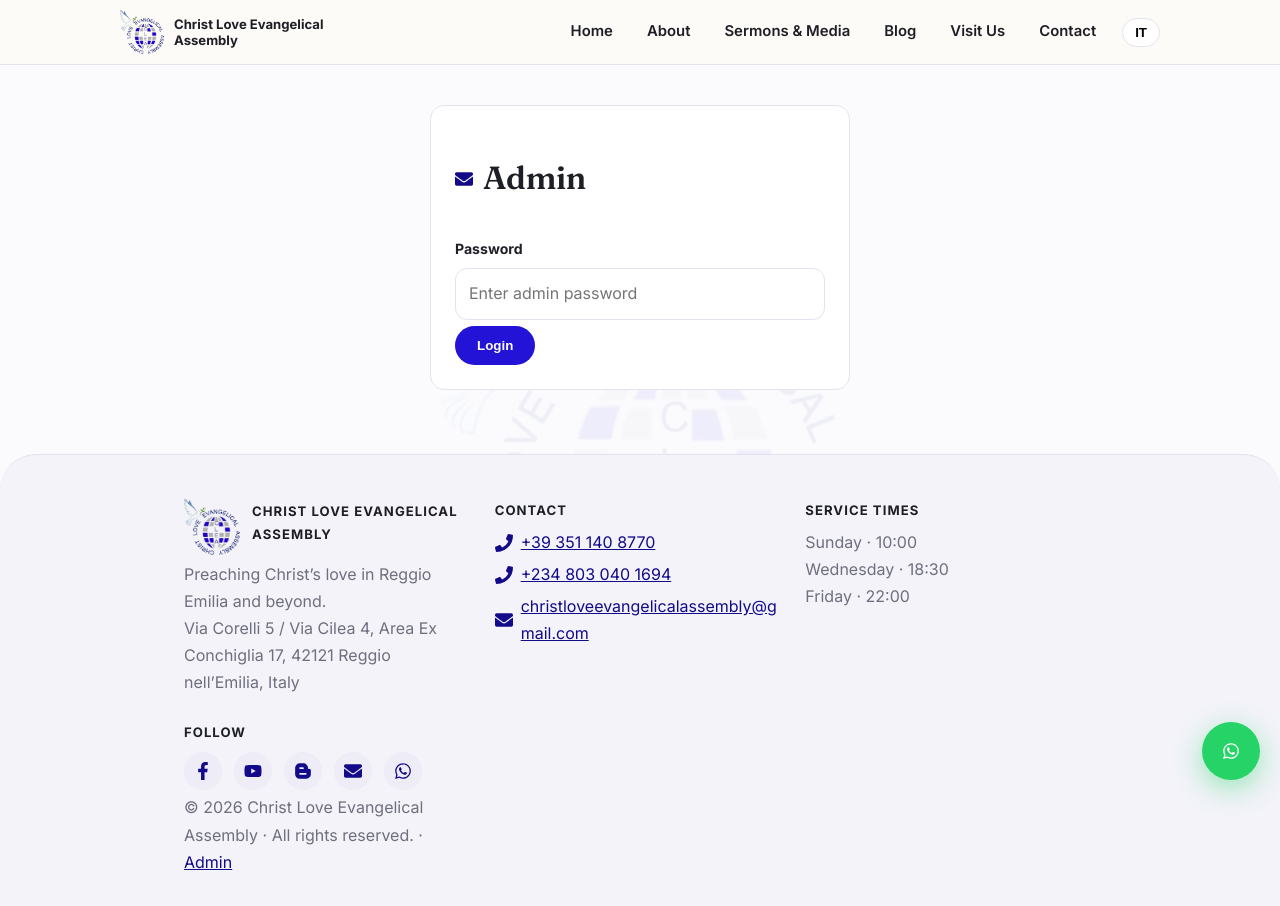
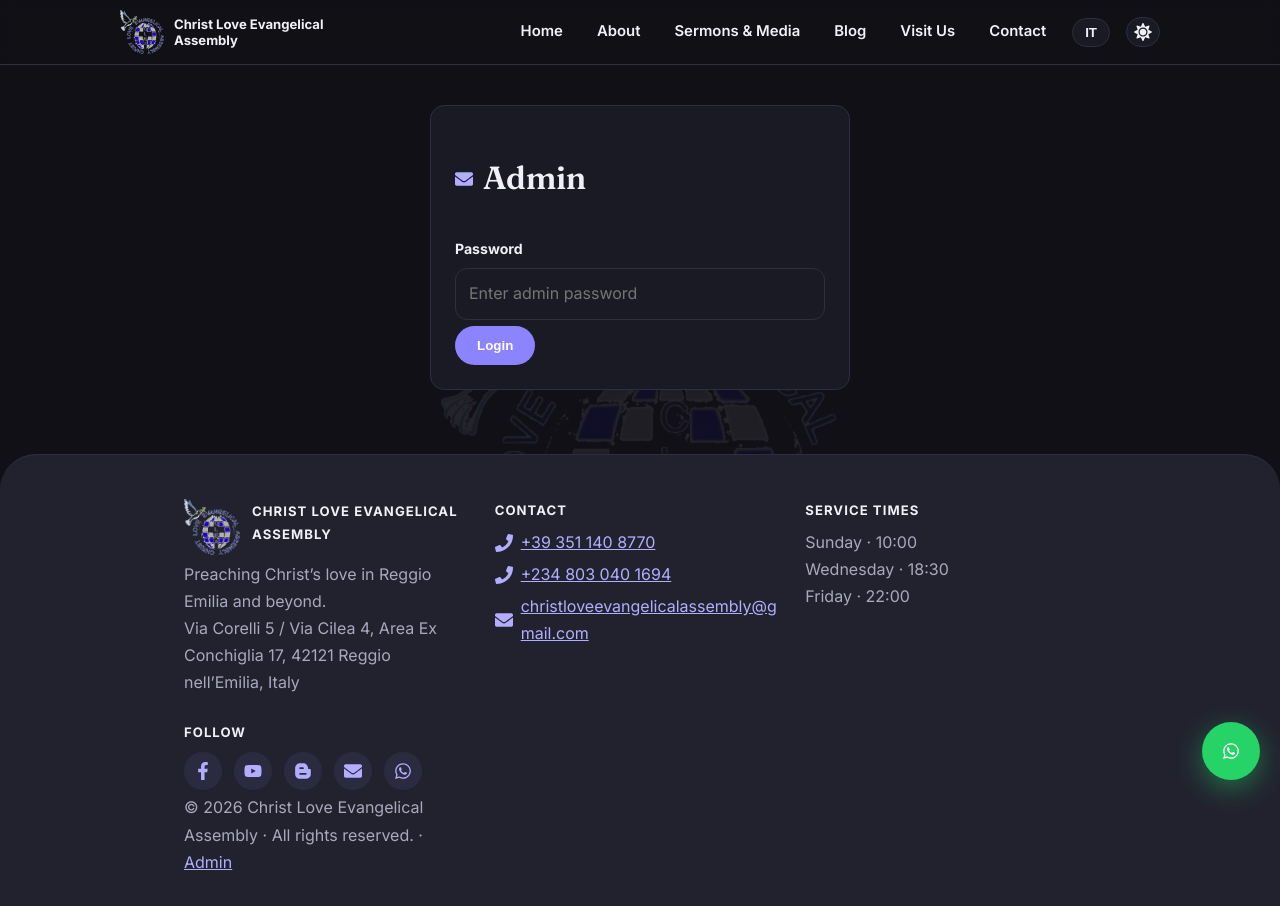
Before and after one commit to knight-dev01/CLEA, a React (Vite) app: page /admin in a window 1280 px wide. Shown: the top 906 px of the page. Built offline with nearby package versions, Linux system fonts and the light colour scheme.

Commit message:
Dark mode by default with light toggle

```diff
--- a/index.html
+++ b/index.html
@@ -11,7 +11,9 @@
 <meta name="keywords" content="CLEA, Christ Love Evangelical Assembly, church Reggio Emilia, chiesa Reggio Emilia, chiesa evangelica Reggio Emilia, chiese evangeliche Emilia Romagna, Nigerian church Italy, Nigerian church Reggio Emilia, African church Italy, Ghanaian church Italy, Yoruba church Italy, multicultural church Italy, Pentecostal church Reggio Emilia, Pentecostal church Italy, evangelical church Italy, Sunday service Reggio Emilia, messa domenica Reggio Emilia, culto domenicale, Bible study Reggio Emilia, studio biblico, prayer meeting, prayer vigil Reggio Emilia, veglia di preghiera, night vigil, midnight prayer, sermons, predicazioni, gospel preaching, Holy Spirit, faith hope love, Jesus Christ, Apostle Babatope Ojo, Apostle Babatope Olusegun Ojo, Pastor Bolanle Oluwakemi Anyanwu, Pastor Bola, Pastor Mololuwa Patience Ojo, Via Corelli 5, Via Cilea 4, Ex Conchiglia, Living Well Living Blessed Initiative, Christmas party church, church anniversary, testimony, devotional, preghiera, fede, speranza, amore, Dio, Gesù Cristo, Spirito Santo, Bibbia, Vangelo, chiesa nigeriana, chiesa africana, stranieri Reggio Emilia, integrazione, community church" />
 <meta name="robots" content="index, follow, max-image-preview:large" />
 <meta name="author" content="Christ Love Evangelical Assembly" />
-<meta name="theme-color" content="#2213d6" />
+<script>try{document.documentElement.dataset.theme=localStorage.getItem('clea-theme')||'dark'}catch(e){document.documentElement.dataset.theme='dark'}</script>
+<meta name="theme-color" content="#101016" media="(prefers-color-scheme: dark)" />
+<meta name="theme-color" content="#FBFBFE" media="(prefers-color-scheme: light)" />
 <meta name="geo.region" content="IT-RE" />
 <meta name="geo.placename" content="Reggio nell'Emilia" />
 <meta name="geo.position" content="44.6983;10.6313" />
--- a/src/App.tsx
+++ b/src/App.tsx
@@ -2,6 +2,7 @@
 import { useEffect } from 'react';
 import Layout from './components/Layout';
 import { LangProvider } from './i18n';
+import { ThemeProvider } from './theme';
 import { Home, About, Media, Blog, Visit, Contact, NotFound } from './pages/Main';
 import Admin from './pages/Admin';
 
@@ -15,6 +16,7 @@
 
 export default function App() {
   return (
+    <ThemeProvider>
     <LangProvider>
       <BrowserRouter>
         <ScrollToTop />
@@ -32,5 +34,6 @@
         </Routes>
       </BrowserRouter>
     </LangProvider>
+    </ThemeProvider>
   );
 }
--- a/src/components/Layout.tsx
+++ b/src/components/Layout.tsx
@@ -24,6 +24,7 @@
 import { useLang } from '../i18n';
 import { useScrolledNav } from '../hooks';
 import { FacebookIcon, BloggerIcon, MailIcon, PhoneIcon, WhatsappIcon, YoutubeIcon } from '../icons';
+import { ThemeToggle } from '../theme';
 import { SOCIALS } from '../store';
 
 export function Nav() {
@@ -41,6 +42,7 @@
       <a className="brand" href="/"><img src="logo.png" alt="Christ Love Evangelical Assembly logo" /><span>Christ Love Evangelical Assembly</span></a>
       <div className={'links' + (open ? ' open' : '')}>{L.map(([to, l]) => <NavLink key={to} to={to} className={({ isActive }) => isActive ? 'active' : ''}>{l}</NavLink>)}</div>
       <button className="langbtn" onClick={() => setLang(lang === 'en' ? 'it' : 'en')}>{lang === 'en' ? 'IT' : 'EN'}</button>
+      <ThemeToggle />
       <button className={'menubtn' + (open ? ' open' : '')} onClick={() => setOpen(!open)} aria-label={open ? 'Close menu' : 'Open menu'} aria-expanded={open}>
         <span /><span /><span />
       </button>
--- a/src/icons.tsx
+++ b/src/icons.tsx
@@ -1,5 +1,5 @@
 import type { ComponentType, CSSProperties } from 'react';
-import { FaFacebookF, FaYoutube, FaWhatsapp, FaBloggerB, FaPhone, FaEnvelope } from 'react-icons/fa';
+import { FaFacebookF, FaYoutube, FaWhatsapp, FaBloggerB, FaPhone, FaEnvelope, FaMoon, FaSun } from 'react-icons/fa';
 import { FaMapLocationDot, FaClock, FaChurch, FaVideo, FaBookOpen, FaUsers } from 'react-icons/fa6';
 import type { IconBaseProps } from 'react-icons';
 
@@ -23,3 +23,5 @@
 export const VideoIcon = wrap(FaVideo);
 export const BookIcon = wrap(FaBookOpen);
 export const UsersIcon = wrap(FaUsers);
+export const MoonIcon = wrap(FaMoon);
+export const SunIcon = wrap(FaSun);
--- a/src/index.css
+++ b/src/index.css
@@ -1,23 +1,25 @@
-:root{--bg:#FBFBFE;--sage:#2213d6;--sage-d:#130a8a;--gold:#a8a8b8;--ink:#1e1e26;--muted:#6f6f7e;--card:#fff;--line:#e4e2ec;--radius:14px;--font-body:'Inter','Segoe UI',system-ui,-apple-system,sans-serif;--font-display:'Fraunces',Georgia,serif}
+:root,[data-theme="dark"]{--bg:#101016;--sage:#8b83ff;--sage-d:#b3adff;--gold:#a8a8b8;--ink:#f1f0f8;--muted:#a9a9bd;--card:#1a1a25;--elev:#22222f;--chip:#2b2b40;--line:#2e2e42;--wm:.09;--radius:14px;--font-body:'Inter','Segoe UI',system-ui,-apple-system,sans-serif;--font-display:'Fraunces',Georgia,serif;color-scheme:dark}
+[data-theme="light"]{--bg:#FBFBFE;--sage:#2213d6;--sage-d:#130a8a;--gold:#a8a8b8;--ink:#1e1e26;--muted:#6f6f7e;--card:#fff;--elev:#f7f7fc;--chip:#edecf7;--line:#e4e2ec;--wm:.055;color-scheme:light}
 *{box-sizing:border-box}html,body{overflow-x:clip}body{margin:0;font-family:var(--font-body);background:var(--bg);color:var(--ink);line-height:1.7;-webkit-font-smoothing:antialiased}
 img,iframe,video,table{max-width:100%}
 footer a,.contactline a,.card a{overflow-wrap:anywhere}
 /* Persistent logo watermark backdrop (image set inline in Layout for correct base path) */
-.watermark{position:fixed;inset:0;z-index:0;pointer-events:none;background-position:center 62%;background-size:min(72vmin,420px);background-repeat:no-repeat;opacity:.055}
+.watermark{position:fixed;inset:0;z-index:0;pointer-events:none;background-position:center 62%;background-size:min(72vmin,420px);background-repeat:no-repeat;opacity:var(--wm)}
 .offline-banner{position:sticky;top:0;z-index:55;background:#7c2d12;color:#fff;text-align:center;font-size:.88rem;font-weight:600;padding:10px 16px}
 .wrap,footer{position:relative;z-index:1}
 .brand span{font-size:.82rem;line-height:1.25;max-width:190px}
 h1,h2{font-family:var(--font-display);font-weight:600;letter-spacing:-.01em}
 a{color:var(--sage-d)}.wrap{max-width:960px;margin:0 auto;padding:0 24px}
-.nav{position:sticky;top:0;z-index:50;background:rgba(253,251,247,.94);backdrop-filter:blur(8px);border-bottom:1px solid var(--line)}
+.nav{position:sticky;top:0;z-index:50;background:var(--bg);background:color-mix(in srgb,var(--bg) 88%,transparent);backdrop-filter:blur(8px);-webkit-backdrop-filter:blur(8px);border-bottom:1px solid var(--line)}
 .nav-in{display:flex;align-items:center;gap:16px;padding:10px 20px;max-width:1080px;margin:0 auto}
 .brand{display:flex;align-items:center;gap:10px;font-weight:800;text-decoration:none;color:var(--ink)}
 .brand img{width:44px;height:44px;object-fit:contain}
 .links{display:flex;gap:14px;margin-left:auto;flex-wrap:wrap}
 .links a{text-decoration:none;color:var(--ink);font-weight:600;font-size:.93rem;padding:6px 10px;border-radius:10px}
 .links a:hover,.links a.active{background:#edecf7}
-.langbtn{border:1px solid var(--line);background:#fff;border-radius:20px;padding:6px 12px;cursor:pointer;font-weight:700}
-.menubtn{display:none;flex-direction:column;justify-content:center;gap:5px;width:44px;height:44px;background:#fff;border:1px solid var(--line);border-radius:12px;cursor:pointer;padding:10px 11px}
+.langbtn{border:1px solid var(--line);background:var(--card);color:var(--ink);border-radius:20px;padding:6px 12px;cursor:pointer;font-weight:700;display:inline-flex;align-items:center;justify-content:center}
+.themebtn{width:34px;height:30px;padding:0}
+.menubtn{display:none;flex-direction:column;justify-content:center;gap:5px;width:44px;height:44px;background:var(--card);border:1px solid var(--line);border-radius:12px;cursor:pointer;padding:10px 11px}
 .menubtn span{display:block;height:2px;background:var(--ink);border-radius:2px;transition:transform .2s ease,opacity .2s ease}
 .menubtn.open span:nth-child(1){transform:translateY(7px) rotate(45deg)}
 .menubtn.open span:nth-child(2){opacity:0}
@@ -39,13 +41,13 @@
 .card>.btn:last-child,.card>.rowbtns:last-child,.card>a:last-child{margin-top:auto;padding-top:8px}
 .card>.btn:last-child{align-self:flex-start}.card .rowbtns .btn{margin-top:0}
 .location .btn{align-self:flex-start}
-.card img:not(.pastor-photo){width:100%;aspect-ratio:4/3;object-fit:contain;background:#f1f1f7;border-radius:10px;border:1px solid var(--line)}
+.card img:not(.pastor-photo){width:100%;aspect-ratio:4/3;object-fit:contain;background:var(--elev);border-radius:10px;border:1px solid var(--line)}
 .sec{margin:56px 0}.sec h2{font-size:1.65rem;margin-bottom:8px}.muted{color:var(--muted)}
 .pill{display:inline-block;background:transparent;border:1px solid var(--line);color:var(--muted);font-weight:600;font-size:.76rem;letter-spacing:.06em;padding:4px 12px;border-radius:20px;text-transform:uppercase}
 .channel-banner{display:flex;align-items:center;justify-content:space-between;gap:16px;flex-wrap:wrap;margin-bottom:20px}
 /* ---- Fuller designed sections ---- */
 .stats{display:grid;grid-template-columns:repeat(auto-fit,minmax(150px,1fr));gap:1px;background:var(--line);border:1px solid var(--line);border-radius:var(--radius);overflow:hidden;margin:8px 0}
-.stat{background:#fff;padding:22px 16px;text-align:center}
+.stat{background:var(--card);padding:22px 16px;text-align:center}
 .stat b{display:block;font-family:var(--font-display);font-size:1.9rem;font-weight:600;color:var(--sage-d)}
 .stat span{font-size:.82rem;color:var(--muted)}
 .cta-band{background:#edecf7;border:1px solid var(--line);border-radius:20px;padding:36px 32px;text-align:center;margin:8px 0}
@@ -54,7 +56,7 @@
 .gallery-strip{display:grid;grid-auto-flow:column;grid-auto-columns:min(72vw,320px);gap:14px;overflow-x:auto;padding:4px 2px 12px;scroll-snap-type:x mandatory}
 .gallery-strip.auto{overflow:hidden;perspective:900px;-webkit-mask-image:linear-gradient(90deg,transparent,#000 8%,#000 92%,transparent);mask-image:linear-gradient(90deg,transparent,#000 8%,#000 92%,transparent)}
 .marquee{display:flex;gap:14px;width:max-content;animation:scrollX 45s linear infinite;transform-style:preserve-3d}
-.photo-card{background:#fff;border:1px solid var(--line);border-radius:120px 120px 18px 18px;padding:10px 10px 14px;margin:0;width:min(72vw,300px);flex-shrink:0;transform:rotateY(-4deg)}
+.photo-card{background:var(--card);border:1px solid var(--line);border-radius:120px 120px 18px 18px;padding:10px 10px 14px;margin:0;width:min(72vw,300px);flex-shrink:0;transform:rotateY(-4deg)}
 .photo-card img{height:190px;width:100%;object-fit:cover;object-position:top;border-radius:110px 110px 10px 10px;display:block}
 .gallery-strip.auto:hover .marquee,.gallery-strip.auto:active .marquee{animation-play-state:paused}
 @keyframes scrollX{to{transform:translateX(-50%)}}
@@ -63,11 +65,11 @@
 .trio .card{border-top:3px solid var(--gold)}
 .featured{border:1px solid var(--line);border-radius:20px;overflow:hidden;background:#0f0f0f}
 .featured .vid-wrap{border-radius:0}
-.featured-cap{display:flex;align-items:center;justify-content:space-between;gap:12px;flex-wrap:wrap;background:#fff;padding:16px 20px}
+.featured-cap{display:flex;align-items:center;justify-content:space-between;gap:12px;flex-wrap:wrap;background:var(--card);padding:16px 20px}
 .steps{display:grid;grid-template-columns:repeat(auto-fit,minmax(200px,1fr));gap:16px;counter-reset:step}
-.step{position:relative;background:#fff;border:1px solid var(--line);border-radius:var(--radius);padding:22px 18px 18px}
+.step{position:relative;background:var(--card);border:1px solid var(--line);border-radius:var(--radius);padding:22px 18px 18px}
 .step b{display:flex;align-items:center;justify-content:center;width:34px;height:34px;border-radius:50%;background:var(--sage);color:#fff;font-size:.95rem;margin-bottom:10px}
-.svc-table{width:100%;background:#fff;border:1px solid var(--line);border-radius:var(--radius);overflow:hidden}
+.svc-table{width:100%;background:var(--card);border:1px solid var(--line);border-radius:var(--radius);overflow:hidden}
 .svc-table td,.svc-table th{padding:12px 16px}
 .quote{font-family:var(--font-display);font-size:clamp(1.2rem,2.6vw,1.6rem);line-height:1.5;text-align:center;max-width:640px;margin:0 auto}
 .countdown{background:linear-gradient(135deg,#130a8a,#2213d6 60%,#4a3df0);color:#fff;border-radius:24px 24px 40px 40px;padding:26px 28px;display:flex;align-items:center;justify-content:space-between;gap:18px;flex-wrap:wrap}
@@ -86,11 +88,11 @@
 .vid-wrap.tall{aspect-ratio:4/5;max-height:560px}
 .vid-wrap iframe{position:absolute;inset:0;width:100%;height:100%;border:0}
 .card{min-width:0}
-footer{margin-top:64px;border-top:1px solid var(--line);background:#f3f3f9;padding:44px 0 34px;border-radius:36px 36px 0 0}
+footer{margin-top:64px;border-top:1px solid var(--line);background:var(--elev);padding:44px 0 34px;border-radius:36px 36px 0 0}
 footer strong{display:block;font-size:.82rem;letter-spacing:.08em;text-transform:uppercase;margin-bottom:8px}
 footer p{margin:.3em 0}
-.fb-facade{border:1.5px dashed var(--line);border-radius:22px;padding:30px 20px;text-align:center;background:#f7f7fc}
-.fb-facade-icon{display:inline-flex;align-items:center;justify-content:center;width:64px;height:64px;border-radius:50%;background:#edecf7;color:var(--sage-d);margin-bottom:8px}
+.fb-facade{border:1.5px dashed var(--line);border-radius:22px;padding:30px 20px;text-align:center;background:var(--elev)}
+.fb-facade-icon{display:inline-flex;align-items:center;justify-content:center;width:64px;height:64px;border-radius:50%;background:var(--chip);color:var(--sage-d);margin-bottom:8px}
 .gallery-strip img{border-radius:110px 110px 14px 14px}
 .cta-band{position:relative;overflow:hidden;border-radius:36px 36px 64px 64px;background:linear-gradient(160deg,rgba(19,10,138,.92),rgba(34,19,214,.78)),var(--card);color:#fff;text-align:center;padding:0;border:0}
 .cta-band::before{content:"";position:absolute;inset:0;background:url('https://blogger.googleusercontent.com/img/b/R29vZ2xl/AVvXsEhXZQBm4Kvbpy-2glSgeDAh4c-tdt5iT0H_GztBSgMZwyPCT_fpoy99GdYNytMM9nMi-1z1m-CR9AV0HurhBEFP9R0iEAzcxpsbdUA1Ps_SrauyyPOqUT8tS7hpdJnP79QE3NlhdlGirv8/s1600/IMG-20200113-WA0025.jpg') center 20%/cover;opacity:.28}
@@ -103,22 +105,22 @@
 .cta-inner .btn{margin:6px 6px 0}
 .cta-inner .btn.gold{background:#fff;color:var(--sage-d)}
 .stat:first-child{border-radius:var(--radius) 0 0 var(--radius)}
-.avatar{border:3px solid #edecf7}
+.avatar{border:3px solid var(--chip)}
 .sec h2:not(.h-icon){position:relative;padding-bottom:10px}
 .sec h2:not(.h-icon)::after{content:"";position:absolute;left:0;bottom:0;width:56px;height:4px;border-radius:4px;background:linear-gradient(90deg,var(--sage),var(--gold))}
 .table-scroll{overflow-x:auto;-webkit-overflow-scrolling:touch}
-input,textarea,select{width:100%;padding:11px 13px;border:1px solid var(--line);border-radius:12px;font:inherit;background:#fff;margin:6px 0}
+input,textarea,select{width:100%;padding:11px 13px;border:1px solid var(--line);border-radius:12px;font:inherit;background:var(--card);color:var(--ink);margin:6px 0}
 label{font-weight:700;font-size:.88rem}
 table{width:100%;border-collapse:collapse;font-size:.9rem}td,th{border-bottom:1px solid var(--line);padding:8px;text-align:left}
 .rowbtns{display:flex;gap:8px;flex-wrap:wrap;margin-top:8px}
-.smallbtn{padding:8px 14px;border-radius:20px;border:1px solid var(--line);background:#fff;cursor:pointer;font-weight:700}
+.smallbtn{padding:8px 14px;border-radius:20px;border:1px solid var(--line);background:var(--card);color:var(--ink);cursor:pointer;font-weight:700}
 .pastor{display:flex;flex-direction:column;gap:6px;align-items:center;text-align:center;padding:30px 22px}
 .pastor strong{font-family:var(--font-display);font-size:1.2rem;font-weight:600}
 .pastor .muted{font-size:.9rem}.avatar{width:64px;height:64px;border-radius:50%;background:var(--sage);color:#fff;display:flex;align-items:center;justify-content:center;font-weight:800;font-size:1.3rem;flex-shrink:0}
-.pastor-photo{width:150px;height:190px;object-fit:cover;object-position:top;border-radius:80px 80px 16px 16px;border:3px solid #edecf7;flex-shrink:0;margin-bottom:6px}
+.pastor-photo{width:150px;height:190px;object-fit:cover;object-position:top;border-radius:80px 80px 16px 16px;border:3px solid var(--chip);flex-shrink:0;margin-bottom:6px}
 .avatar{width:84px!important;height:84px!important;font-size:1.6rem!important}
 .h-icon{display:flex;align-items:center;gap:10px}.h-icon svg{color:var(--sage-d);flex-shrink:0}
-.socials{display:flex;gap:12px;align-items:center}.socials a{display:inline-flex;align-items:center;justify-content:center;width:38px;height:38px;border-radius:50%;background:#edecf7;color:var(--sage-d);text-decoration:none;transition:transform .15s,background .15s}.socials a:hover{background:var(--sage);color:#fff;transform:translateY(-2px)}
+.socials{display:flex;gap:12px;align-items:center}.socials a{display:inline-flex;align-items:center;justify-content:center;width:38px;height:38px;border-radius:50%;background:var(--chip);color:var(--sage-d);text-decoration:none;transition:transform .15s,background .15s}.socials a:hover{background:var(--sage);color:#fff;transform:translateY(-2px)}
 .contactline{display:flex;align-items:center;gap:8px}.contactline svg{color:var(--sage-d);flex-shrink:0}
 .footer-brand{display:flex;align-items:center;gap:12px;margin-bottom:6px}
 .footer-logo{width:56px;height:56px;object-fit:contain;flex-shrink:0}
@@ -163,7 +165,7 @@
 .btn{display:block;width:100%;text-align:center;margin:8px 0}.btn.ghost{margin-left:0}
 .menubtn{display:flex;margin-left:8px}
 .langbtn{margin-left:auto}
-.links{display:none;position:fixed;top:65px;left:12px;right:12px;z-index:70;background:#fff;border:1px solid var(--line);border-radius:16px;padding:10px;flex-direction:column;gap:2px;box-shadow:0 18px 50px rgba(19,10,138,.14)}
+.links{display:none;position:fixed;top:65px;left:12px;right:12px;z-index:70;background:var(--card);border:1px solid var(--line);border-radius:16px;padding:10px;flex-direction:column;gap:2px;box-shadow:0 18px 50px rgba(19,10,138,.14)}
 .links.open{display:flex}
 .links a{white-space:nowrap;padding:13px 14px;font-size:1rem;border-radius:12px}
 .scrim{display:block;position:fixed;inset:0;z-index:60;background:rgba(20,16,60,.32)}
--- /dev/null
+++ b/src/theme.tsx
@@ -0,0 +1,40 @@
+import { createContext, useContext, useEffect, useState, type ReactNode } from 'react';
+import { MoonIcon, SunIcon } from './icons';
+
+export type Theme = 'dark' | 'light';
+
+const ThemeCtx = createContext<{ theme: Theme; toggle: () => void }>({ theme: 'dark', toggle: () => {} });
+
+function initial(): Theme {
+  try {
+    const saved = localStorage.getItem('clea-theme');
+    if (saved === 'light' || saved === 'dark') return saved;
+  } catch { /* ignore */ }
+  return 'dark';
+}
+
+export function ThemeProvider({ children }: { children: ReactNode }) {
+  const [theme, setTheme] = useState<Theme>(initial);
+  useEffect(() => {
+    document.documentElement.dataset.theme = theme;
+    try {
+      localStorage.setItem('clea-theme', theme);
+    } catch { /* ignore */ }
+  }, [theme]);
+  const toggle = () => setTheme((t) => (t === 'dark' ? 'light' : 'dark'));
+  return <ThemeCtx.Provider value={{ theme, toggle }}>{children}</ThemeCtx.Provider>;
+}
+
+export function ThemeToggle() {
+  const { theme, toggle } = useContext(ThemeCtx);
+  return (
+    <button
+      className="langbtn themebtn"
+      onClick={toggle}
+      aria-label={theme === 'dark' ? 'Switch to light mode' : 'Switch to dark mode'}
+      title={theme === 'dark' ? 'Light mode' : 'Dark mode'}
+    >
+      {theme === 'dark' ? <SunIcon /> : <MoonIcon />}
+    </button>
+  );
+}
```
